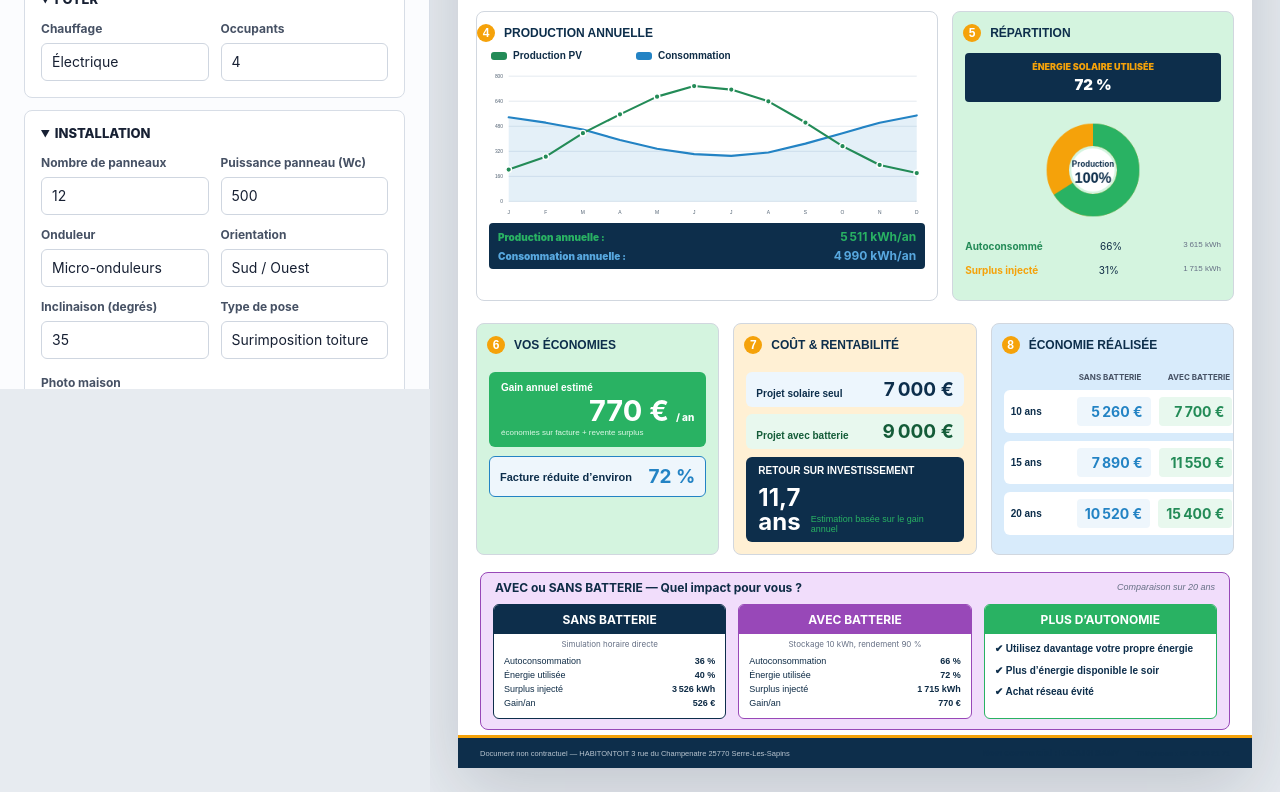
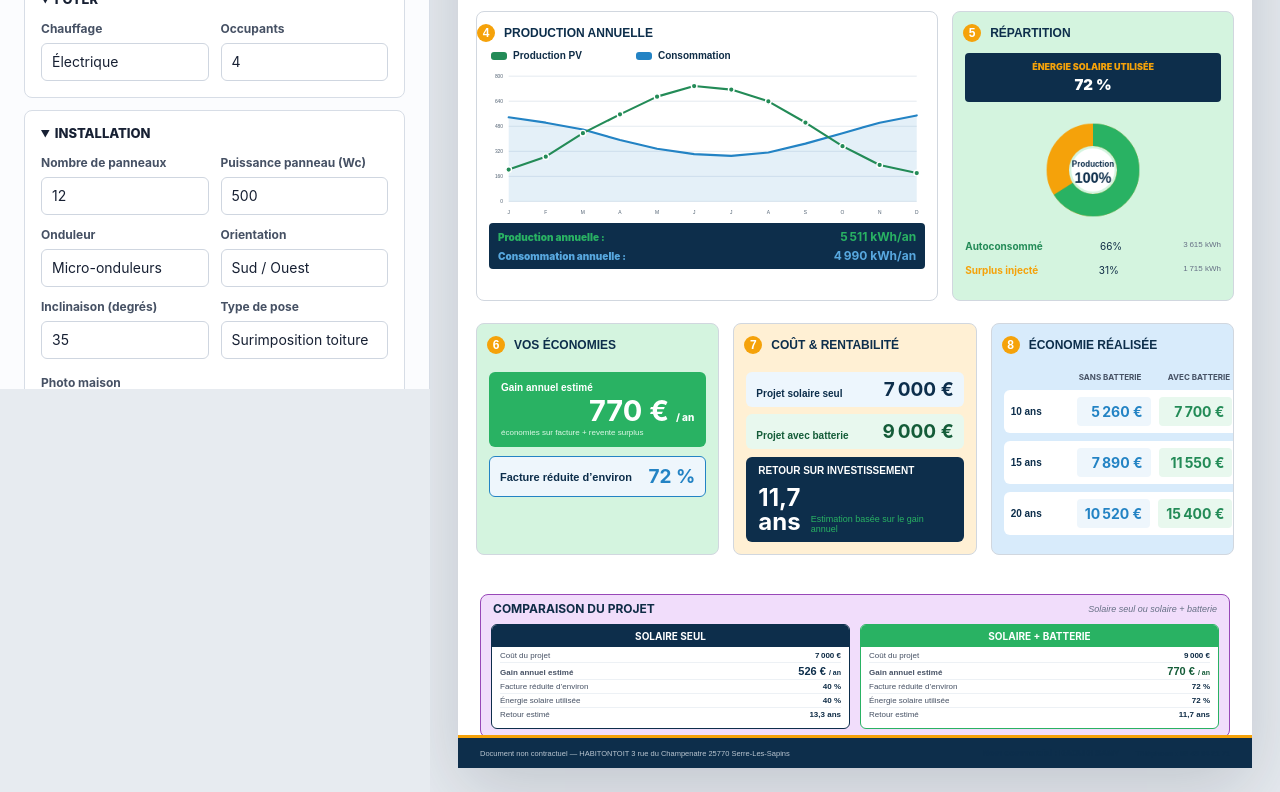
Before and after one commit to Empyrz901/interactive-solar-study, a website built with Vite: page index.html in a window 1280 px wide. Shown: the part 411-1203 px from the top of the page. Built offline with nearby package versions, Linux system fonts and the light colour scheme.

Commit message:
Add clear solar battery comparison

```diff
--- a/src/main.js
+++ b/src/main.js
@@ -590,8 +590,6 @@ function renderReport() {
   const production = projectScenario.production;
   const consumption = projectScenario.consumption;
   const coverage = projectScenario.coverage;
-  const batteryEconomy = withBattery.totalGain;
-  const batterySelfUsePercent = withBattery.selfUsePercent;
   const projectCost = projectScenario.projectCost;
   const solarProjectCost = withoutBattery.projectCost;
   const batteryProjectCost = withBattery.projectCost;
@@ -720,25 +718,27 @@ function renderReport() {
       </section>
 
       <section class="battery-panel">
-        <div class="battery-title"><strong>AVEC ou SANS BATTERIE — Quel impact pour vous ?</strong><em>Comparaison sur 20 ans</em></div>
-        <div class="battery-grid">
-          <div>
-            <h3>SANS BATTERIE</h3>
-            <p>Simulation horaire directe</p>
-            <dl><div><dt>Autoconsommation</dt><dd>${withoutBattery.selfUsePercent} %</dd></div><div><dt>Énergie utilisée</dt><dd>${withoutBattery.coverage} %</dd></div><div><dt>Surplus injecté</dt><dd>${formatNumber(withoutBattery.surplus)} kWh</dd></div><div><dt>Gain/an</dt><dd>${money(withoutBattery.totalGain)}</dd></div></dl>
+        <div class="battery-title"><strong>COMPARAISON DU PROJET</strong><em>Solaire seul ou solaire + batterie</em></div>
+        <div class="project-comparison-grid">
+          <div class="comparison-card without-storage">
+            <h3>SOLAIRE SEUL</h3>
+            <dl>
+              <div><dt>Coût du projet</dt><dd>${money(solarProjectCost)}</dd></div>
+              <div class="highlight"><dt>Gain annuel estimé</dt><dd>${money(withoutBattery.totalGain)} <small>/ an</small></dd></div>
+              <div><dt>Facture réduite d’environ</dt><dd>${withoutBattery.billReductionPercent} %</dd></div>
+              <div><dt>Énergie solaire utilisée</dt><dd>${withoutBattery.coverage} %</dd></div>
+              <div><dt>Retour estimé</dt><dd>${roiYears(withoutBattery.totalGain, solarProjectCost)} ans</dd></div>
+            </dl>
           </div>
-          <div>
-            <h3>AVEC BATTERIE</h3>
-            <p>Stockage ${formatDecimal(state.batteryCapacity)} kWh, rendement ${Math.round(Number(state.batteryEfficiency || 0) * 100)} %</p>
-            <dl><div><dt>Autoconsommation</dt><dd>${batterySelfUsePercent} %</dd></div><div><dt>Énergie utilisée</dt><dd>${withBattery.coverage} %</dd></div><div><dt>Surplus injecté</dt><dd>${formatNumber(withBattery.surplus)} kWh</dd></div><div><dt>Gain/an</dt><dd>${money(batteryEconomy)}</dd></div></dl>
-          </div>
-          <div>
-            <h3>PLUS D’AUTONOMIE</h3>
-            <ul class="autonomy-list">
-              <li>✔ Utilisez davantage votre propre énergie</li>
-              <li>✔ Plus d’énergie disponible le soir</li>
-              <li>✔ Achat réseau évité</li>
-            </ul>
+          <div class="comparison-card with-storage">
+            <h3>SOLAIRE + BATTERIE</h3>
+            <dl>
+              <div><dt>Coût du projet</dt><dd>${money(batteryProjectCost)}</dd></div>
+              <div class="highlight"><dt>Gain annuel estimé</dt><dd>${money(withBattery.totalGain)} <small>/ an</small></dd></div>
+              <div><dt>Facture réduite d’environ</dt><dd>${withBattery.billReductionPercent} %</dd></div>
+              <div><dt>Énergie solaire utilisée</dt><dd>${withBattery.coverage} %</dd></div>
+              <div><dt>Retour estimé</dt><dd>${roiYears(withBattery.totalGain, batteryProjectCost)} ans</dd></div>
+            </dl>
           </div>
         </div>
       </section>
--- a/src/styles.css
+++ b/src/styles.css
@@ -1289,11 +1289,11 @@ summary {
   position: absolute;
   left: 22px;
   right: 22px;
-  bottom: 38px;
-  min-height: 136px;
+  bottom: 30px;
+  min-height: 138px;
   border: 1px solid #9848b8;
   border-radius: 8px;
-  padding: 31px 12px 10px;
+  padding: 29px 10px 8px;
   background: #f1ddfb;
 }
 
@@ -1302,96 +1302,101 @@ summary {
   top: 0;
   left: 0;
   right: 0;
-  height: 28px;
+  height: 27px;
   display: flex;
   align-items: center;
   justify-content: space-between;
   gap: 12px;
-  padding: 0 14px;
+  padding: 0 12px;
   background: transparent;
   border-bottom: 0;
   font-size: 12px;
 }
 
-.battery-grid {
+.project-comparison-grid {
   display: grid;
-  grid-template-columns: repeat(3, 1fr);
-  gap: 12px;
+  grid-template-columns: repeat(2, minmax(0, 1fr));
+  gap: 10px;
 }
 
-.battery-grid > div {
+.comparison-card {
   border: 1px solid #0d2e4b;
   border-radius: 6px;
-  padding: 0 10px 10px;
+  padding: 0 8px 6px;
   background: #fff;
   overflow: hidden;
 }
 
-.battery-grid > div:last-child {
+.comparison-card.with-storage {
   border: 1px solid #29b263;
-  padding-right: 10px;
 }
 
-.battery-grid h3 {
-  margin: 0 -10px 5px;
-  padding: 7px;
+.comparison-card h3 {
+  margin: 0 -8px 4px;
+  padding: 5px 7px;
   background: #0d2e4b;
   color: #fff;
   text-align: center;
-  font-size: 12px;
+  font-size: 10px;
 }
 
-.battery-grid > div:nth-child(2) {
-  border-color: #9848b8;
-}
-
-.battery-grid > div:nth-child(2) h3 {
-  background: #9848b8;
-}
-
-.battery-grid > div:nth-child(3) h3 {
+.comparison-card.with-storage h3 {
   background: #29b263;
 }
 
-.battery-grid p {
-  margin: 0 0 7px;
-  text-align: center;
-  color: #667085;
+.comparison-card dl {
+  display: grid;
+  gap: 2px;
+  margin: 0;
+}
+
+.comparison-card dl div {
+  display: grid;
+  grid-template-columns: 1fr auto;
+  gap: 5px;
+  align-items: baseline;
+  min-height: 12px;
+  padding-bottom: 1px;
+  border-bottom: 1px solid #edf1f5;
   font-size: 8px;
 }
 
-.autonomy-list {
-  display: grid;
-  gap: 9px;
-  margin: 9px 0 0;
-  padding: 0;
-  list-style: none;
-  color: #0d2e4b;
-  font-size: 10px;
-  font-weight: 900;
-  line-height: 1.25;
+.comparison-card dl div:last-child {
+  border-bottom: 0;
+  padding-bottom: 0;
 }
 
-.battery-grid dl {
-  display: grid;
-  gap: 4px;
+.comparison-card dl div.highlight {
+  min-height: 15px;
+  color: #0d2e4b;
+  font-weight: 900;
+}
+
+.comparison-card.with-storage dl div.highlight {
+  color: #145c38;
+}
+
+.comparison-card dd,
+.comparison-card dt {
   margin: 0;
 }
 
-.battery-grid dl div {
-  display: grid;
-  grid-template-columns: 1fr auto;
-  gap: 6px;
-  font-size: 9px;
+.comparison-card dt {
+  color: #465164;
 }
 
-.battery-grid dd,
-.battery-grid dt {
-  margin: 0;
+.comparison-card dd {
+  font-weight: 900;
+  text-align: right;
+  white-space: nowrap;
 }
 
-.battery-grid dd {
-  font-weight: 900;
+.comparison-card .highlight dd {
+  font-size: 11px;
+}
+
+.comparison-card small {
+  font-size: 7px;
 }
 
 .report-footer {
```
